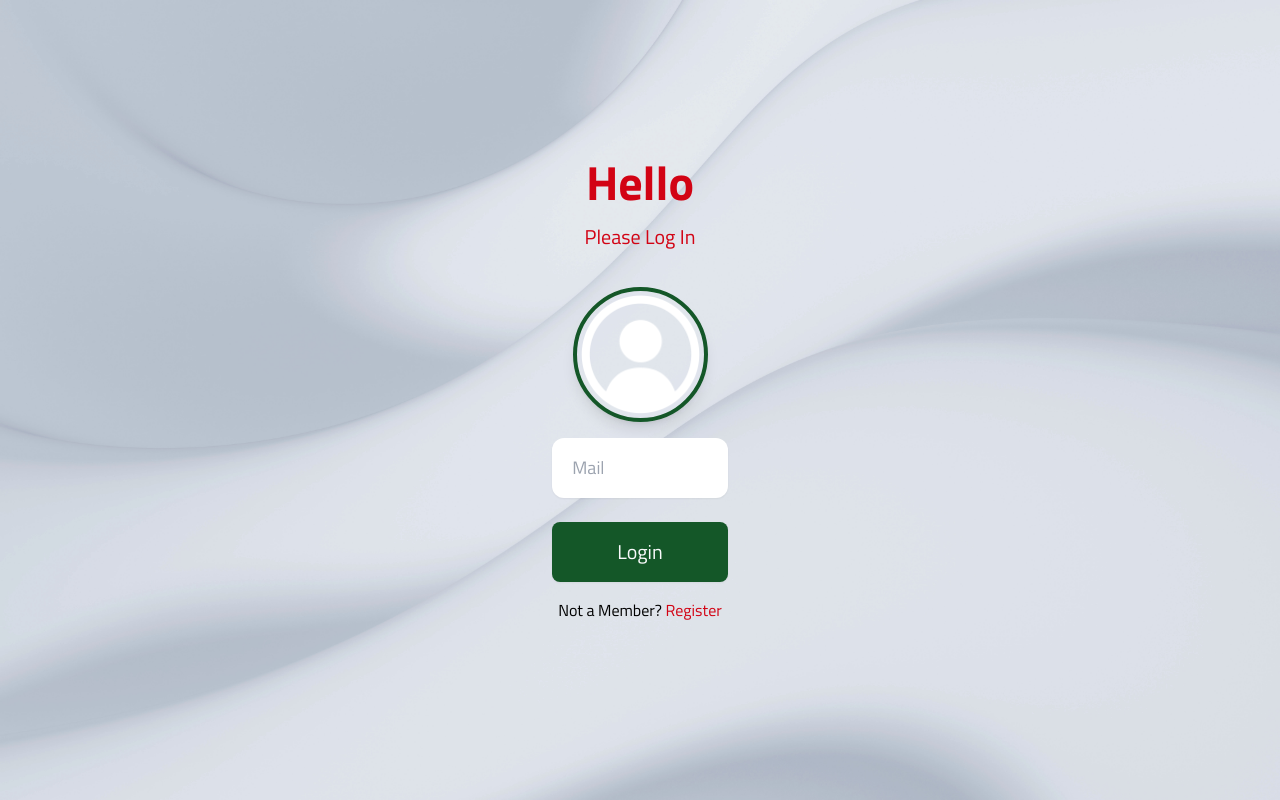
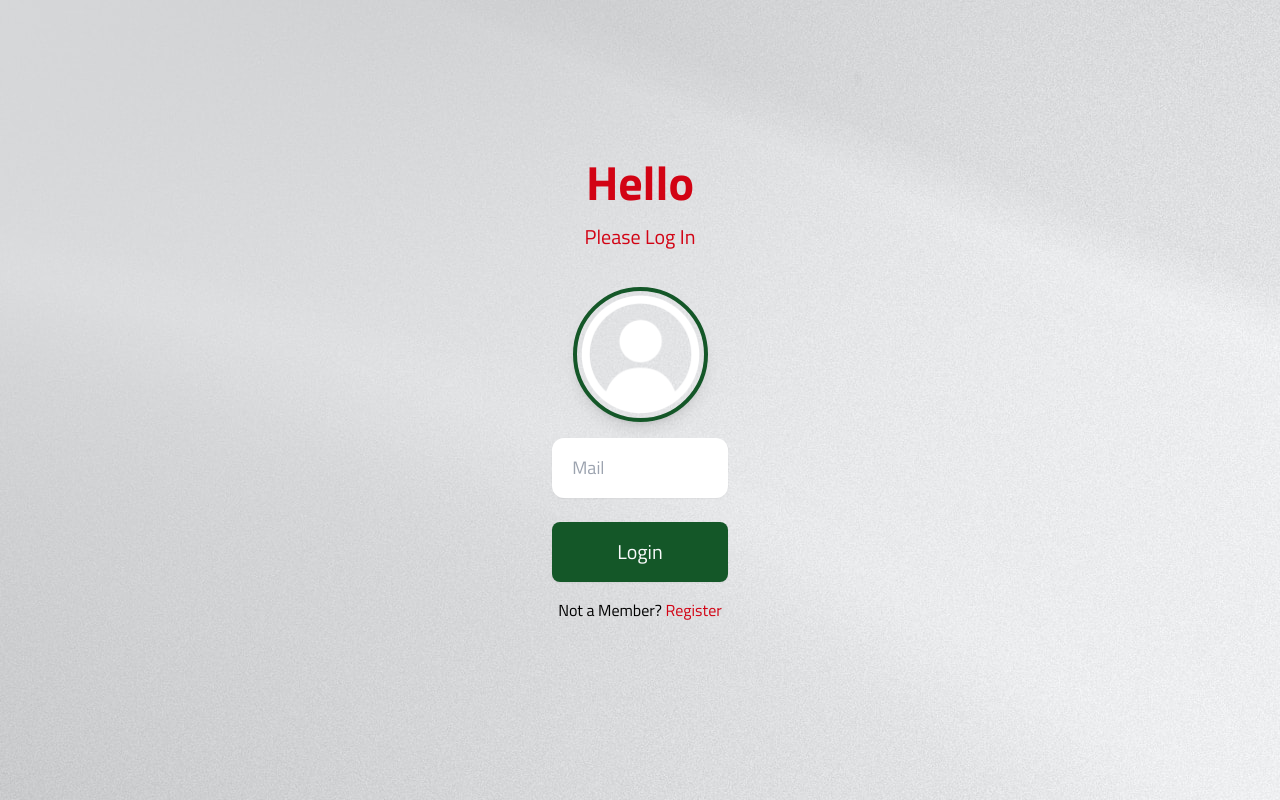
Before and after one commit to aliozgunakyuz/saha_satis, a React (Create React App) app in the folder client/: page / in a window 1280 px wide. Built offline with nearby package versions, Linux system fonts and the light colour scheme.

Commit message:
new background

```diff
--- a/client/src/index.css
+++ b/client/src/index.css
@@ -5,5 +5,5 @@
 body{
     background: #dcdce6;
     background-image: url(./assets/bgrnd.jpg);
-    background-size: 100%;
+    background-size: fill;
 }
```
Also changed, not shown: client/src/assets/bgrnd.jpg.
